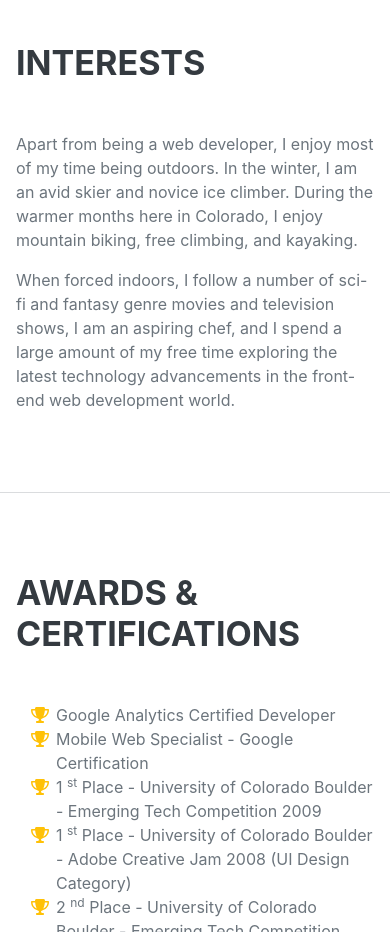
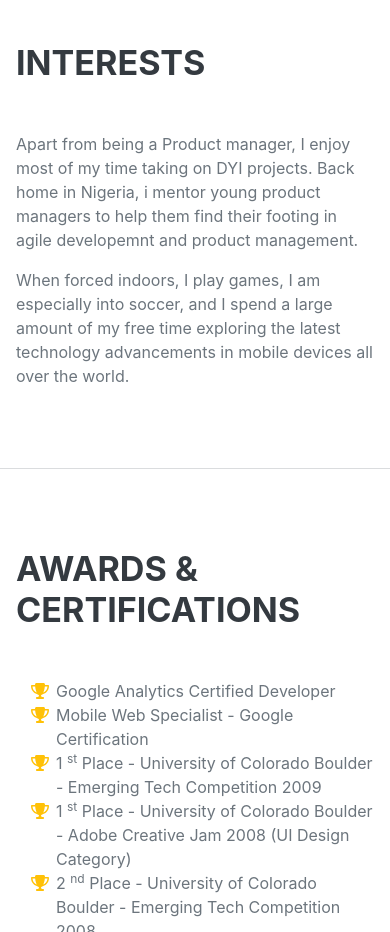
Before and after one commit to formijin/CV, a plain HTML site: page index.html in a window 390 px wide. Shown: the part 4400-5332 px from the top of the page. Drawn offline with nearby package versions, Linux system fonts and the light colour scheme; a web font is replaced by a local one.

Commit message:
added interests and fixed image

```diff
--- a/index.html
+++ b/index.html
@@ -20,7 +20,7 @@
         <nav class="navbar navbar-expand-lg navbar-dark bg-primary fixed-top" id="sideNav">
             <a class="navbar-brand js-scroll-trigger" href="#page-top">
                 <span class="d-block d-lg-none">Fortunate Nneji</span>
-                <span class="d-none d-lg-block"><img class="img-fluid img-profile rounded-circle mx-auto mb-2" src="assets/img/profile2.jpg" alt="..." /></span>
+                <span class="d-none d-lg-block"><img class="img-fluid img-profile rounded-circle mx-auto mb-2" src="./assets/img/Profile2.jpg" alt="..." /></span>
             </a>
             <button class="navbar-toggler" type="button" data-bs-toggle="collapse" data-bs-target="#navbarResponsive" aria-controls="navbarResponsive" aria-expanded="false" aria-label="Toggle navigation"><span class="navbar-toggler-icon"></span></button>
             <div class="collapse navbar-collapse" id="navbarResponsive">
@@ -173,8 +173,8 @@
             <section class="resume-section" id="interests">
                 <div class="resume-section-content">
                     <h2 class="mb-5">Interests</h2>
-                    <p>Apart from being a web developer, I enjoy most of my time being outdoors. In the winter, I am an avid skier and novice ice climber. During the warmer months here in Colorado, I enjoy mountain biking, free climbing, and kayaking.</p>
-                    <p class="mb-0">When forced indoors, I follow a number of sci-fi and fantasy genre movies and television shows, I am an aspiring chef, and I spend a large amount of my free time exploring the latest technology advancements in the front-end web development world.</p>
+                    <p>Apart from being a Product manager, I enjoy most of my time taking on DYI projects. Back home in Nigeria, i mentor young product managers to help them find their footing in agile developemnt and product management.</p>
+                    <p class="mb-0">When forced indoors, I play games, I am especially into soccer, and I spend a large amount of my free time exploring the latest technology advancements in mobile devices all over the world.</p>
                 </div>
             </section>
             <hr class="m-0" />
```
